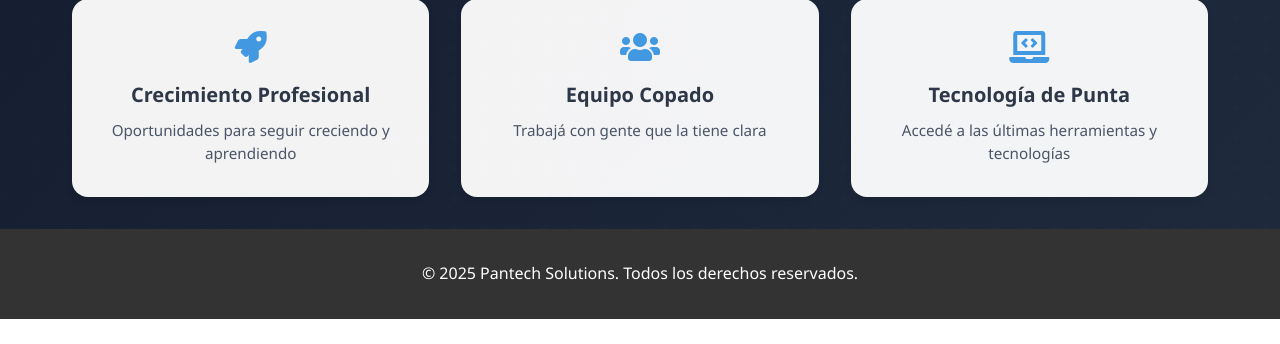
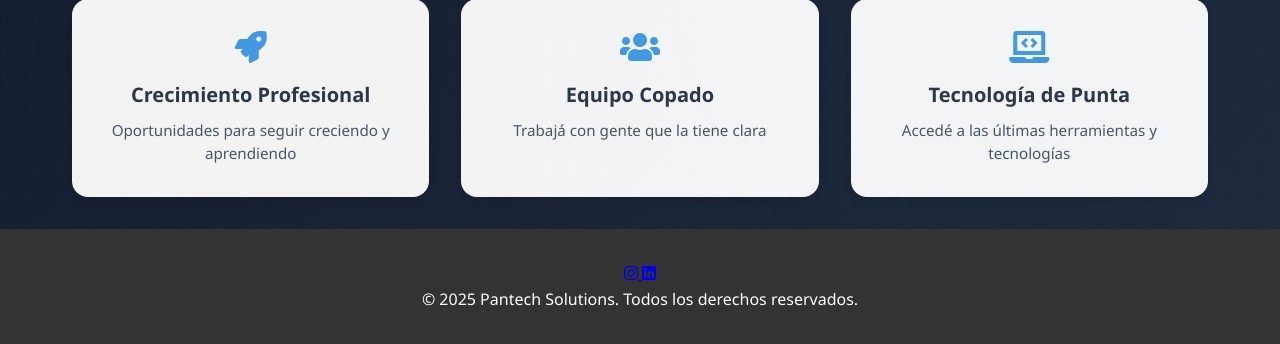
Before and after one commit to CROCDC/nexttech-web, a Flask app: template app/templates/work_with_us.html in a window 1280 px wide. Shown: the part 1127-1471 px from the top of the page. Before the commit the page ends 1446 px from the top, so only its background shows below. Run offline with Flask 3, Linux system fonts and the light colour scheme; the template is opened without the code that fills it, so the values that code supplies are empty; parts of the project's set-up code (start-up, migrations or seed data) failed here and were passed over.

Commit message:
Agrega enlaces a las redes sociales de Instagram y LinkedIn en el pie de página de 'index.html' y 'work_with_us.html' para mejorar la visibilidad de la marca y fomentar la interacción con los usuarios.

```diff
--- a/app/templates/index.html
+++ b/app/templates/index.html
@@ -244,6 +244,9 @@
                 <a href="https://www.instagram.com/pan__tech/" target="_blank" rel="noopener noreferrer" aria-label="Síguenos en Instagram" title="Seguir a Pantech Solutions en Instagram">
                     <i class="fab fa-instagram"></i>
                 </a>
+                <a href="https://www.linkedin.com/company/pantechsolutions" target="_blank" rel="noopener noreferrer" aria-label="Síguenos en LinkedIn" title="Seguir a Pantech Solutions en LinkedIn">
+                    <i class="fab fa-linkedin"></i>
+                </a>
             </div>
             <p>&copy; 2025 Pantech. Todos los derechos reservados.</p>
         </div>
--- a/app/templates/work_with_us.html
+++ b/app/templates/work_with_us.html
@@ -625,6 +625,14 @@
 
     <footer>
         <div class="footer-content">
+            <div class="social-media">
+                <a href="https://www.instagram.com/pan__tech/" target="_blank" rel="noopener noreferrer" aria-label="Síguenos en Instagram" title="Seguir a Pantech Solutions en Instagram">
+                    <i class="fab fa-instagram"></i>
+                </a>
+                <a href="https://www.linkedin.com/company/pantechsolutions" target="_blank" rel="noopener noreferrer" aria-label="Síguenos en LinkedIn" title="Seguir a Pantech Solutions en LinkedIn">
+                    <i class="fab fa-linkedin"></i>
+                </a>
+            </div>
             <p>&copy; 2025 Pantech Solutions. Todos los derechos reservados.</p>
         </div>
     </footer>
```
